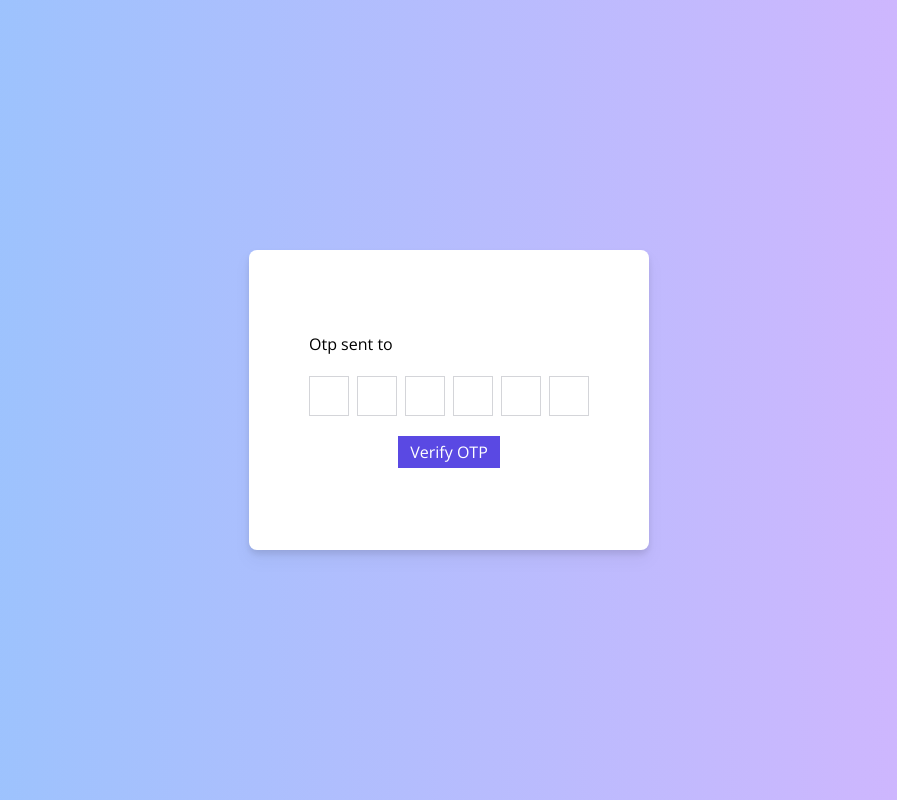
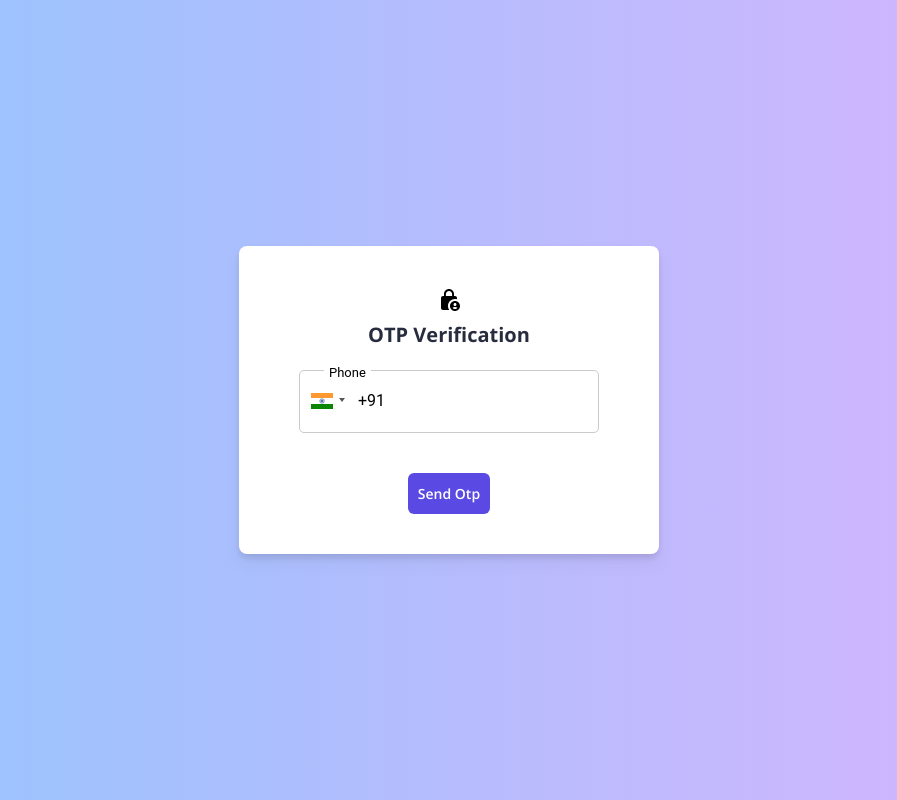
Before and after one commit to rahul12km/smock-E-commerce-website-frontend-, a React (Vite) app: page /otp in a window 1280 px wide. Shown: the whole page, without its empty margins (191-1088 px from the left). Built offline with nearby package versions, Linux system fonts and the light colour scheme.

Commit message:
OTP UI improved

```diff
--- a/package.json
+++ b/package.json
@@ -23,7 +23,7 @@
     "react": "^18.2.0",
     "react-dom": "^18.2.0",
     "react-icons": "^5.0.1",
-    "react-phone-number-input": "^3.3.9",
+    "react-phone-input-2": "^2.15.1",
     "react-redux": "^9.1.0",
     "react-router-dom": "^6.22.0",
     "react-top-loading-bar": "^2.3.1"
--- a/src/components/PhoneSignUp/PhoneSignUP.jsx
+++ b/src/components/PhoneSignUp/PhoneSignUP.jsx
@@ -1,33 +1,34 @@
+/* eslint-disable react-hooks/rules-of-hooks */
 import React, { useState, useRef } from "react";
 import { auth } from "../../firebase";
 import { RecaptchaVerifier, signInWithPhoneNumber } from "firebase/auth";
-import PhoneInput from "react-phone-number-input";
-import "react-phone-number-input/style.css";
-import CircularProgress from '@mui/joy/CircularProgress'
-import LockPersonIcon from '@mui/icons-material/LockPerson';
+import PhoneInput from "react-phone-input-2";
+
+import "react-phone-input-2/lib/material.css";
+
+import CircularProgress from "@mui/joy/CircularProgress";
+import LockPersonIcon from "@mui/icons-material/LockPerson";
 import { useNavigate } from "react-router-dom";
-
-
 
 const PhoneSignUP = () => {
   const [number, setNumber] = useState("");
   const [otp, setOtp] = useState("");
-  const [flag, setFlag] = useState(true);
+  const [flag, setFlag] = useState(false);
   const [result, setResult] = useState();
-  const[loading,setLoading]=useState(false)
-  const navigate=useNavigate()
+  const [loading, setLoading] = useState(false);
+  const navigate = useNavigate();
+  const inputs = new Array(6).fill(null).map(() => useRef(null));
+  const onCaptchVerify = async () => {
+    const recaptchaVerifier = new RecaptchaVerifier(
+      auth,
+      "recaptcha-container",
+      {
+        callback: () => {},
+      }
+    );
+    recaptchaVerifier.render();
 
-  const inputs = Array.from({ length: 6 }, () => useRef(null));
-
-  const onCaptchVerify = async () => {
-    const  recaptchaVerifier = new RecaptchaVerifier(auth, 'recaptcha-container', {
-        callback: () => {
-        }
-    });
-    recaptchaVerifier.render();
-    // return  signInWithPhoneNumber(auth, number, recaptchaVerifier);
-    return true
-
+    return signInWithPhoneNumber(auth, number, recaptchaVerifier);
   };
 
   const onSignup = async () => {
@@ -41,7 +42,7 @@ const PhoneSignUP = () => {
   };
   const handleChange = (index, e) => {
     const value = e.target.value;
-    console.log(e.keyCode)
+    console.log(e.keyCode);
     let newOtp = otp;
     newOtp = newOtp.slice(0, index) + value + newOtp.slice(index + 1);
     setOtp(newOtp);
@@ -55,81 +56,80 @@ const PhoneSignUP = () => {
     }
   };
 
-
-
-
-
   const onOTPVerify = async () => {
     setLoading(true);
     if (otp === "" || otp === null) return;
     try {
       await result.confirm(otp);
-      navigate("/")
+      navigate("/");
     } catch (err) {
       console.log(err.message);
     }
   };
 
-
-
-
-
   // ---------------------------------------------------html body phonesignup--------------------------------------------------
-
 
   return (
     <div className="main-container flex justify-center items-center h-screen bg-gradient-to-r to-purple-300 from-blue-300">
-      <div className="phone-box flex flex-col h-[300px] w-[400px] m-auto bg-white rounded-lg drop-shadow-lg ">
-      {flag===true?(<div className="m-auto">
-         <p>Otp sent to <span>{number}</span> </p>
+      <div className="phone-box flex flex-col p-10 m-auto bg-white rounded-lg drop-shadow-lg ">
+        {flag === true ? (
+          <div className="m-auto">
+            <p className="text-[24px] font-[500] text-[#282c3f]">
+              OTP sent to:{" "}
+              <span className="font-semibold text-[24px] text-[#5547ca]">
+                {number}
+              </span>{" "}
+            </p>
             <div className="otp-container flex gap-2 justify-center mt-5 ">
               {inputs.map((input, index) => (
                 <input
                   key={index}
                   ref={input}
                   type="text"
-              className="otp-input h-[40px] w-[40px] border-[1px] border-[#D4D5D9] focus:outline-[#D4D5D9] text-center"
+                  className="otp-input h-[40px] w-[40px] border-[1px] border-[#D4D5D9] focus:outline-[#D4D5D9] text-center rounded-[4px]"
                   maxLength={1}
                   onChange={(e) => handleChange(index, e)}
                 />
               ))}
             </div>
             <button
-          className="flex  w-[fit-content]  mt-5 m-auto gap-3 px-3 py-1 bg-[#5a49e3] text-white "
+              className="flex  w-[fit-content]  mt-5 m-auto gap-3 px-3 py-1 bg-[#5a49e3] text-white rounded-md "
               onClick={onOTPVerify}
             >
-        {loading && <CircularProgress size="sm" />}
+              {loading && <CircularProgress size="sm" className="m-auto" />}
 
-          <span>Verify OTP</span>
+              <span className="text-[14px] p-1.5 font-semibold ">
+                Verify OTP
+              </span>
             </button>
-        </div>):( <div className="m-auto flex flex-col">
+          </div>
+        ) : (
+          <div className="m-auto flex flex-col">
+            <div className="m-auto pb-2">
+              <LockPersonIcon />
+            </div>
 
-        <div className="m-auto pb-2"><LockPersonIcon/></div>
-
-        <p className="m-auto">
+            <p className="m-auto text-[20px] font-bold text-[#282c3f]">
               OTP Verification
-
             </p>
 
             <div className="mx-[20px] mt-5">
               <PhoneInput
-          defaultCountry="IN"
+                country={"in"}
                 value={number}
                 onChange={setNumber}
                 placeholder="Enter Phone Number"
-          className="border-[1px] border-[#D4D5D6D9]"
               />
             </div>
-      <div id="recaptcha-container" className="m-auto mt-5"  ></div>
+            <div id="recaptcha-container" className="m-auto mt-5"></div>
             <button
-        className="flex  w-[fit-content]  mt-5 m-auto gap-3 px-3 py-1 bg-[#5a49e3] text-white"
+              className="flex  w-[fit-content] text-[14px] mt-5 m-auto gap-3  bg-[#5a49e3] text-white rounded-md font-semibold p-2.5"
               onClick={onSignup}
             >
               Send Otp
             </button>
-
-
-      </div>)}
+          </div>
+        )}
       </div>
     </div>
   );
```
Also changed, not shown: 1 other file (tests, documents, lock files or other folders). Lines whose indentation alone changed are shown as unchanged.
